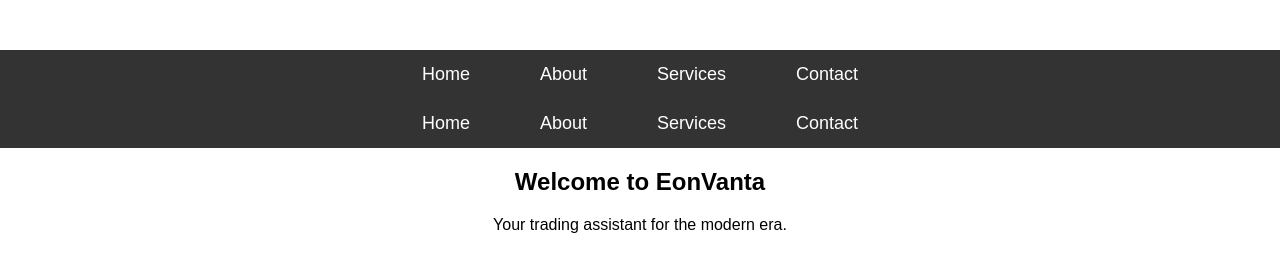
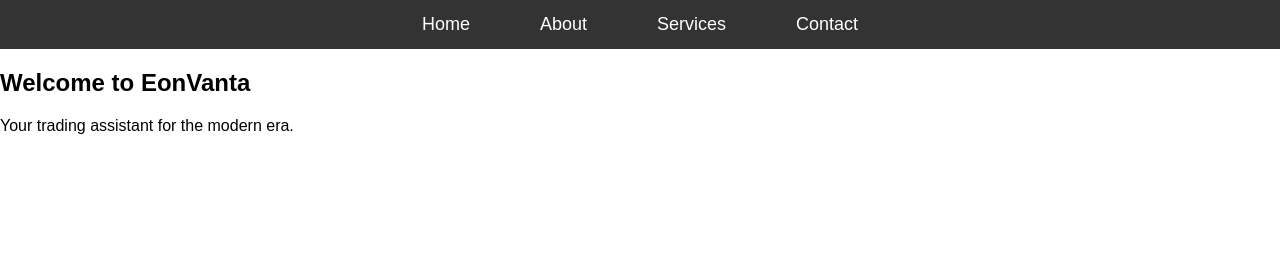
Before and after one commit to EonVanta/EonVanta, a plain HTML site: page index.html in a window 1280 px wide. Drawn offline with Linux system fonts and the light colour scheme.

Commit message:
Update index.html

```diff
--- a/index.html
+++ b/index.html
@@ -18,66 +18,6 @@
 </body>
 </html>
 
-<!DOCTYPE html>
-<html lang="en">
-<head>
-    <meta charset="UTF-8">
-    <meta name="viewport" content="width=device-width, initial-scale=1.0">
-    <title>Your Website Title</title>
-    <!-- Link to custom.css -->
-    <link rel="stylesheet" type="text/css" href="styles/custom.css">
-</head>
-
-<head><link rel="stylesheet" type="text/css" href="styles/custom.css">
-
-    <meta charset="UTF-8">
-    <meta name="viewport" content="width=device-width, initial-scale=1.0">
-    <title>Project Omega</title>
-    <style>/* Navbar Styling */
-.navbar {
-  display: flex;
-  justify-content: center;
-  list-style-type: none;
-  padding: 0;
-  background-color: #333;
-  margin: 0;
-}
-
-.navbar li {
-  margin: 0 15px;
-}
-
-.navbar a {
-  color: white;
-  text-decoration: none;
-  font-size: 18px;
-  padding: 14px 20px;
-  display: block;
-  text-align: center;
-}
-
-.navbar a:hover {
-  background-color: #575757;
-  border-radius: 5px;
-}
-
-        body { font-family: Arial, sans-serif; text-align: center; margin-top: 50px; }
-    </style>
-</head>
-<body><!-- Navigation Bar -->
-<nav>
-  <ul class="navbar">
-    <li><a href="#home">Home</a></li>
-    <li><a href="#about">About</a></li>
-    <li><a href="#services">Services</a></li>
-    <li><a href="#contact">Contact</a></li>
-  </ul>
-</nav>
-
-
-
-</body>
-</html><section id="home">
   <h2>Welcome to EonVanta</h2>
   <p>Your trading assistant for the modern era.</p>
 </section>
```
